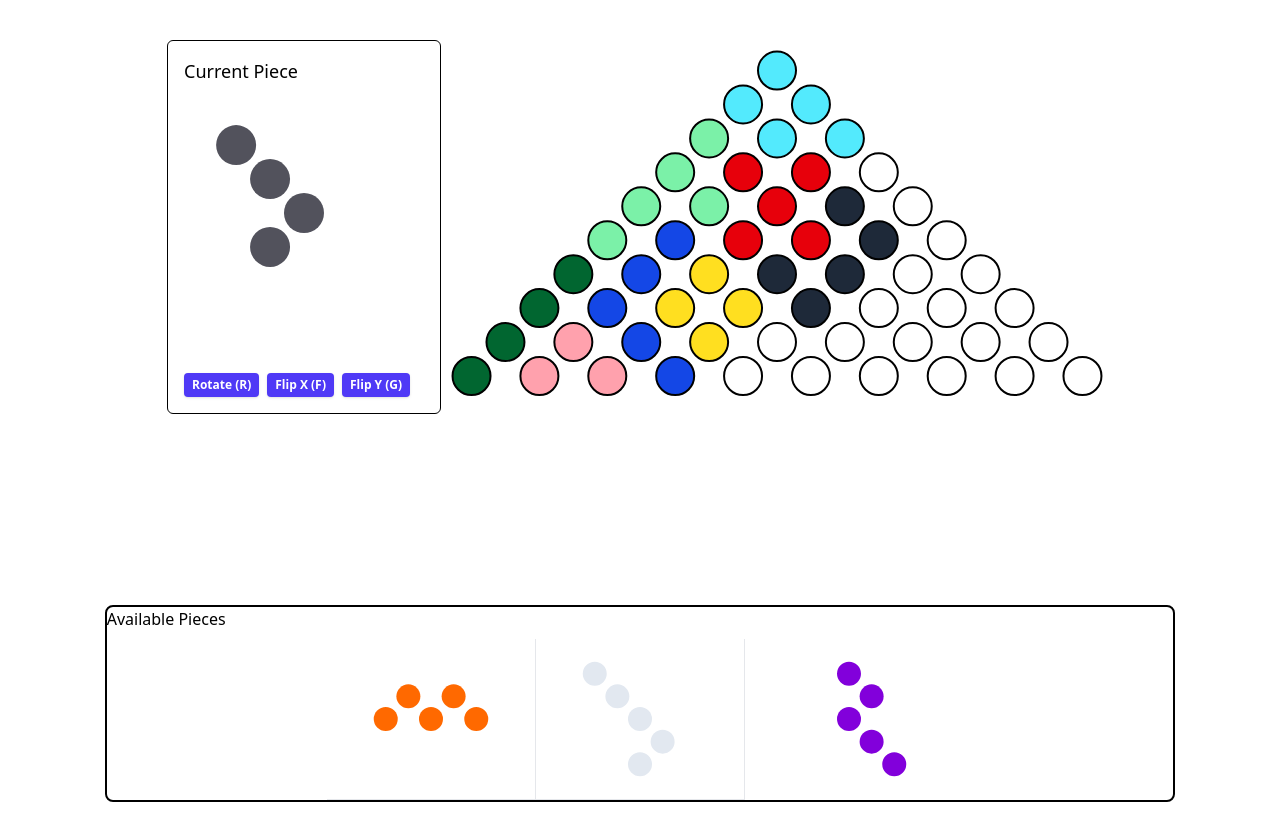
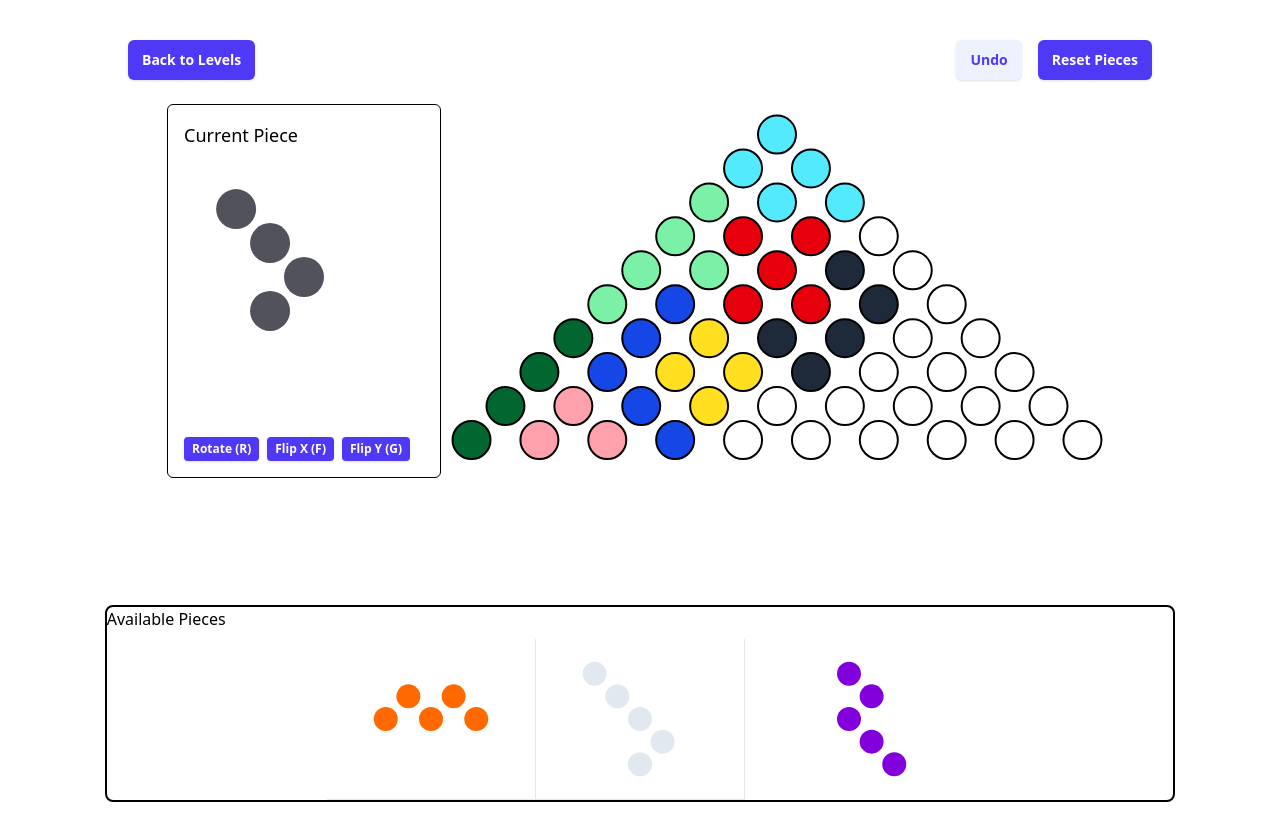
Before and after one commit to evantyip/bigBrainPuzzlesClient, a React (Vite) app: page /puzzles/1 in a window 1280 px wide. Shown: the top 840 px of the page. Built offline with nearby package versions, Linux system fonts and the light colour scheme.

Commit message:
Add ability to reset grid and undo last placed piece

```diff
--- a/src/routes/puzzles/$puzzleId.tsx
+++ b/src/routes/puzzles/$puzzleId.tsx
@@ -1,4 +1,4 @@
-import { createFileRoute } from '@tanstack/react-router'
+import { createFileRoute, Link } from '@tanstack/react-router'
 import { useEffect, useState, useCallback } from "react";
 import { PUZZLE_PIECES, createGrid, createPreviewGridForPiece } from "@/utils/puzzlePieces";
 import { levels } from "@/levels/levels";
@@ -19,6 +19,7 @@ function RouteComponent() {
     ...PUZZLE_PIECES,
   ]);
   const [selectedPiece, setSelectedPiece] = useState<PuzzlePiece>(pieces[0]);
+  const [placedPieces, setPlacedPieces] = useState<PuzzlePiece[]>([]);
 
   const transformSelectedPiece = useCallback((transformation: string) => {
     const newPieces = [...pieces].map((piece) => {
@@ -56,19 +57,7 @@ function RouteComponent() {
   }, [pieces, selectedPiece, setPieces, setSelectedPiece]);
 
   useEffect(() => {
-    const usedPieces = new Set();
-
-    for (const row of grid) {
-      for (const col of row) {
-        if (col.id !== -1) {
-          usedPieces.add(col.id);
-        }
-      }
-    }
-
-    const remainingPieces = [...pieces].filter((piece) => !usedPieces.has(piece.id));
-    setPieces(remainingPieces);
-    setSelectedPiece(remainingPieces[0]);
+    resetGrid();
   }, []);
 
   useEffect(() => {
@@ -134,7 +123,9 @@ function RouteComponent() {
     }
 
     const newPieces = pieces.filter((piece) => piece.id !== selectedPiece.id);
+    const newPlacedPieces = [...placedPieces, selectedPiece]
 
+    setPlacedPieces(newPlacedPieces);
     setSelectedPiece(newPieces[0]);
     setPieces(newPieces);
     setGrid(newGrid);
@@ -226,8 +217,80 @@ function RouteComponent() {
     );
   };
 
+  const resetGrid = () => {
+    const usedPieces = new Set();
+
+    for (const row of level) {
+      for (const col of row) {
+        if (col.id !== -1) {
+          usedPieces.add(col.id);
+        }
+      }
+    }
+
+    const remainingPieces = [...PUZZLE_PIECES].filter((piece) => !usedPieces.has(piece.id));
+    setPlacedPieces([]);
+    setGrid(level);
+    setPieces(remainingPieces);
+    setSelectedPiece(remainingPieces[0]);
+  };
+
+  const undoLastPiecePlaced = () => {
+    if (placedPieces.length === 0) {
+      return
+    }
+
+    const newPlacedPieces = [...placedPieces];
+    const lastPiecePlaced = newPlacedPieces.pop() as PuzzlePiece;
+    const newGrid = [...grid];
+    const newPieces = [...pieces, lastPiecePlaced];
+
+    for (let row = 0; row < newGrid.length; row++) {
+      for (let col = 0; col < newGrid[row].length; col++) {
+        if (newGrid[row][col].id === lastPiecePlaced.id) {
+          newGrid[row][col] = {
+            id: -1,
+            shape: [],
+            color: "",
+            placed: false
+          }
+
+        }
+      }
+    }
+
+    setPlacedPieces(newPlacedPieces);
+    setSelectedPiece(lastPiecePlaced);
+    setGrid(newGrid);
+    setPieces(newPieces);
+  };
+
   return (
     <div className="static pt-10 flex flex-col justify-center items-center">
+      <div className="w-4/5 pb-6 flex flex-row justify-between">
+        <button
+          type="button"
+          className="rounded-md bg-indigo-600 px-3.5 py-2.5 text-sm font-semibold text-white shadow-sm hover:bg-indigo-500 focus-visible:outline-2 focus-visible:outline-offset-2 focus-visible:outline-indigo-600"
+        >
+          <Link to="/">Back to Levels</Link>
+        </button>
+        <div className="space-x-4">
+          <button
+            type="button"
+            className="rounded-md bg-indigo-50 px-3.5 py-2.5 text-sm font-semibold text-indigo-600 shadow-sm hover:bg-indigo-100"
+            onClick={undoLastPiecePlaced}
+          >
+            Undo
+          </button>
+          <button
+            type="button"
+            className="rounded-md bg-indigo-600 px-3.5 py-2.5 text-sm font-semibold text-white shadow-sm hover:bg-indigo-500 focus-visible:outline-2 focus-visible:outline-offset-2 focus-visible:outline-indigo-600"
+            onClick={resetGrid}
+          >
+            Reset Pieces
+          </button>
+        </div>
+      </div>
       <div className="w-full justify-center flex flex-row">
         {renderPiecePreview()}
         <div className="p-24 rotate-135">{renderGrid()}</div>
```
